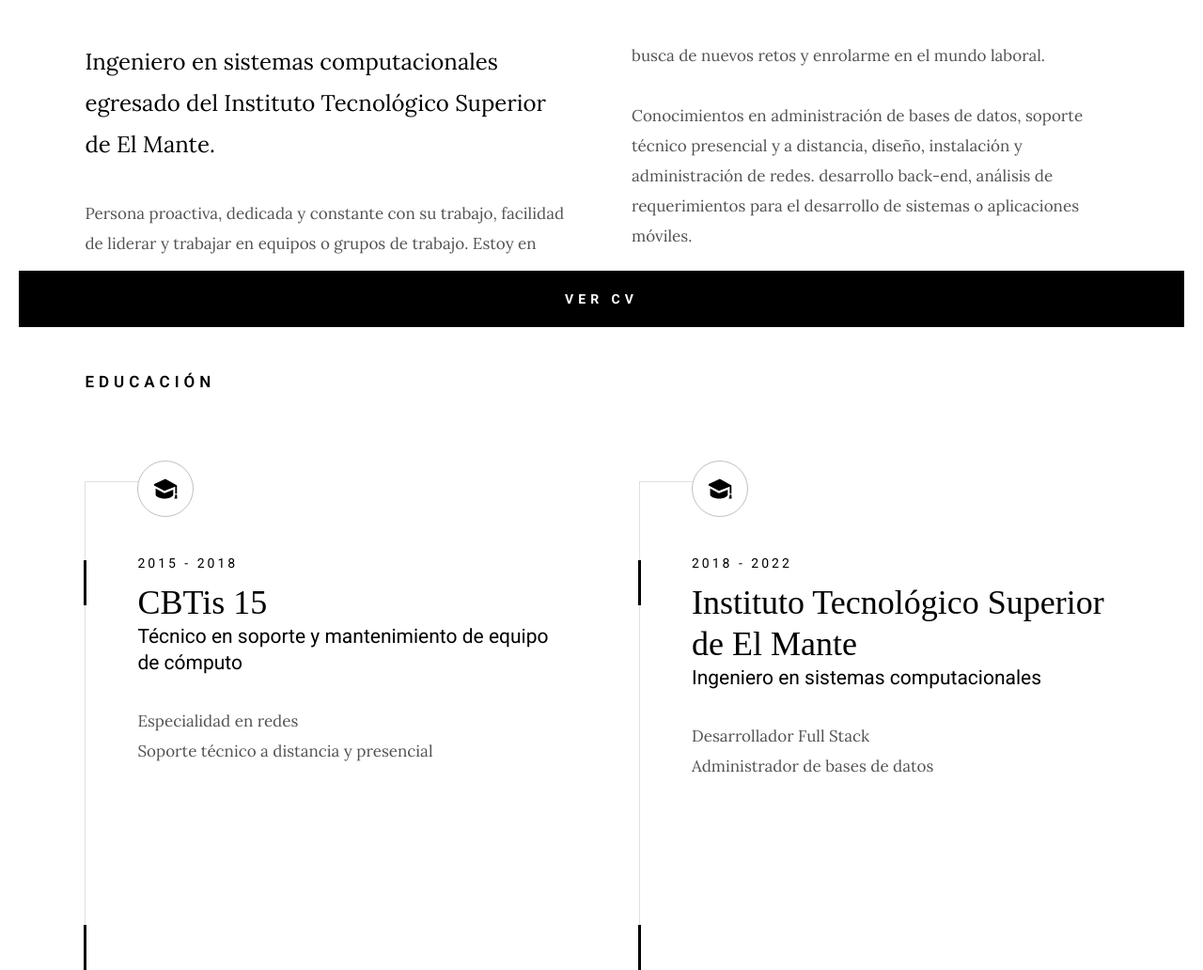
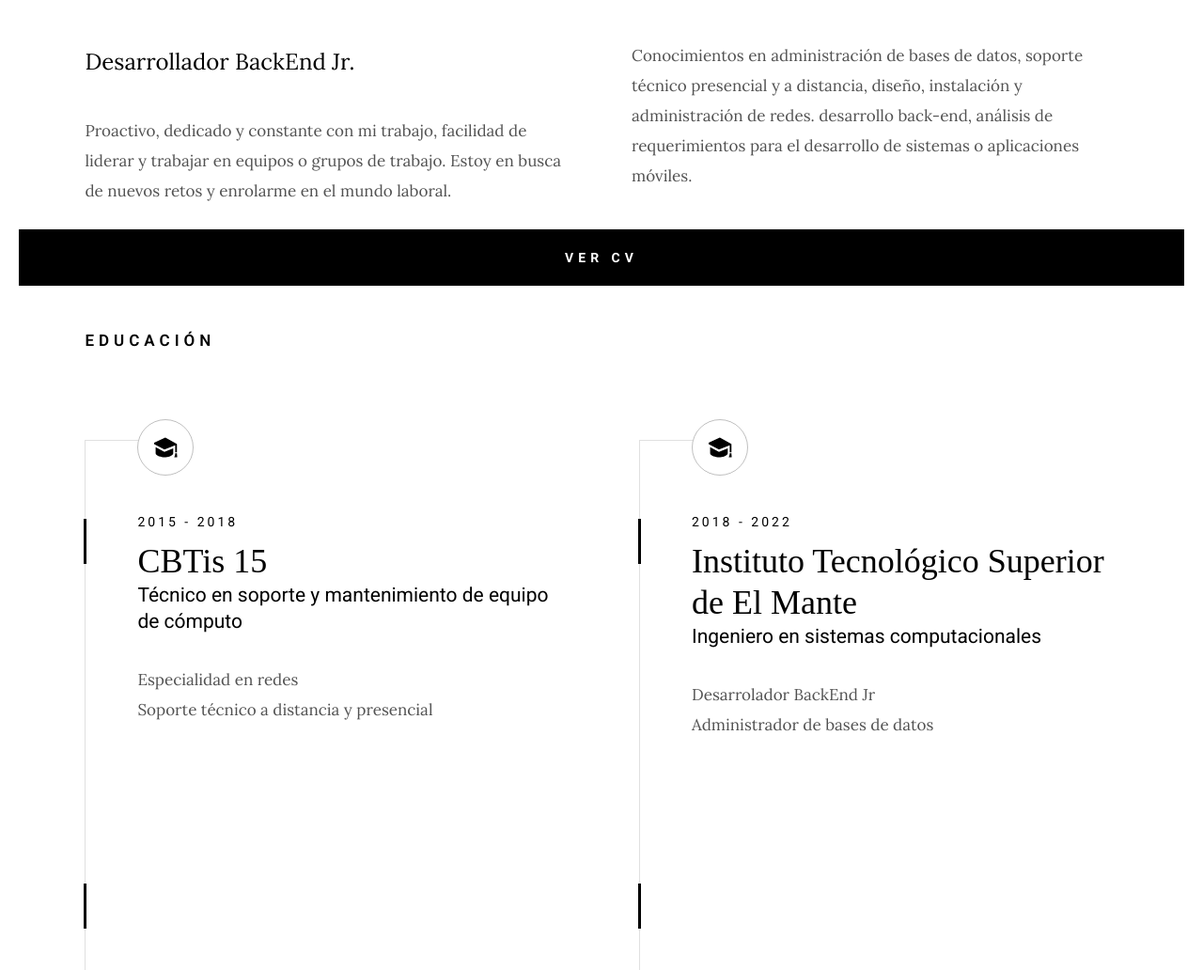
Before and after one commit to break2299/Portafolio2299, a plain HTML site: page index.html in a window 1280 px wide. Shown: the part 1080-2112 px from the top of the page at 94% size. Drawn offline with Linux system fonts and the light colour scheme; a web font is replaced by a local one.

Commit message:
About Me Fixed

```diff
--- a/index.html
+++ b/index.html
@@ -116,12 +116,12 @@
             <div class="row about-me__content" data-aos="fade-up">
                 <div class="column large-full about-me__text">
                     <p class="lead">
-                        Ingeniero en sistemas computacionales egresado del Instituto Tecnológico Superior de El Mante.
+                       Desarrollador BackEnd Jr.
 
                     </p>
 
                     <p>
-                        Persona proactiva, dedicada y constante con su trabajo,
+                        Proactivo, dedicado y constante con mi trabajo,
                         facilidad de liderar y trabajar en equipos o grupos de trabajo. Estoy en busca de nuevos retos y enrolarme en el mundo laboral.   </p>
 
 
@@ -210,7 +210,7 @@
                                 <h5>Ingeniero en sistemas computacionales</h5>
                             </div>
                             <div class="timeline__desc">
-                                <p>Desarrollador Full Stack  <BR>
+                                <p>Desarrolador BackEnd Jr  <BR>
                                     Administrador de bases de datos
 
                                 </p>
```
